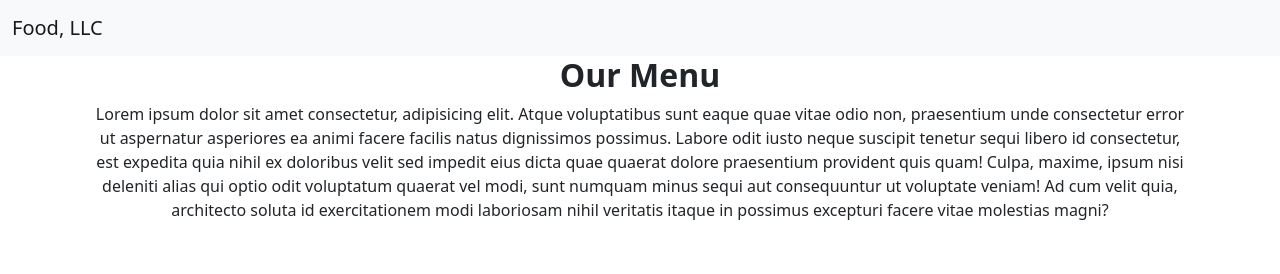
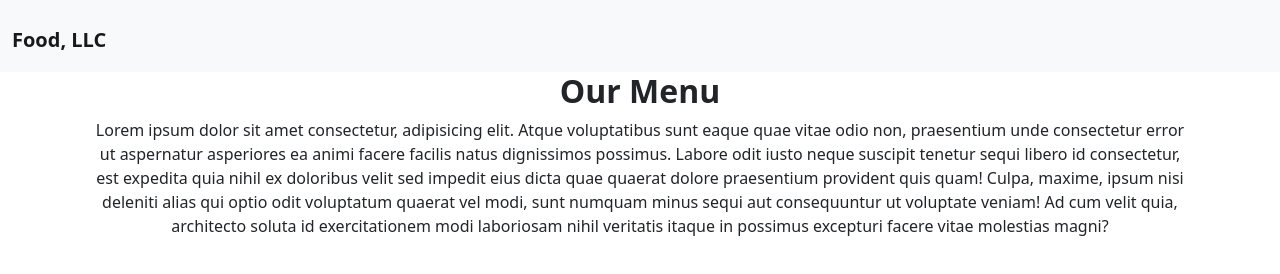
Before and after one commit to kachDev7/blood, a plain HTML site: page index.html in a window 1280 px wide. Drawn offline with nearby package versions, Linux system fonts and the light colour scheme.

Commit message:
initial commit

```diff
--- a/index.html
+++ b/index.html
@@ -12,7 +12,7 @@
     <section>
         <nav class="navbar navbar-expand-lg navbar-light bg-light">
             <div class="container-fluid">
-              <a class="navbar-brand" href="#">Food, LLC</a>
+              <h1><a class="navbar-brand fw-bold" href="#">Food, LLC</a></h1>
               <button class="navbar-toggler" type="button" data-bs-toggle="collapse" data-bs-target="#navbarTogglerDemo02" aria-controls="navbarTogglerDemo02" aria-expanded="false" aria-label="Toggle navigation">
                 <span class="navbar-toggler-icon"></span>
               </button>
```
